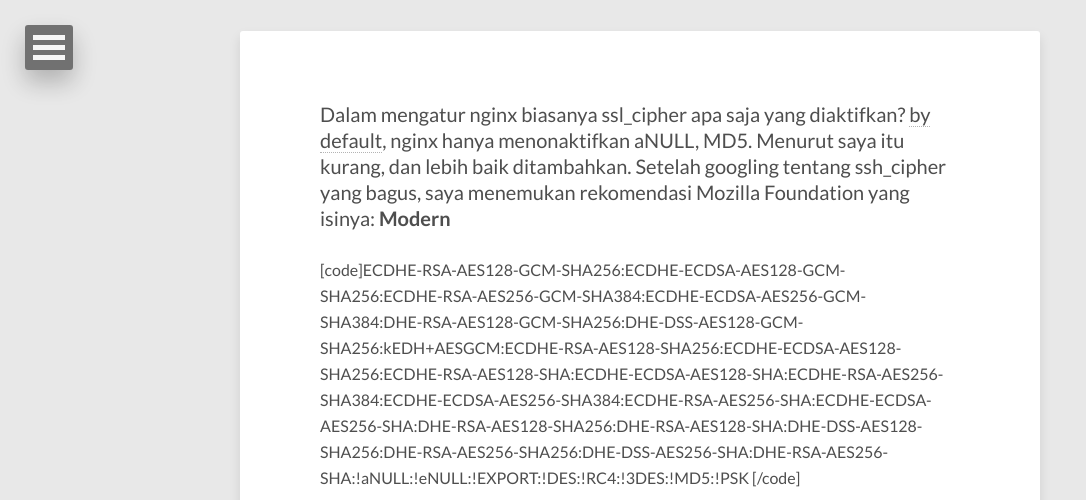
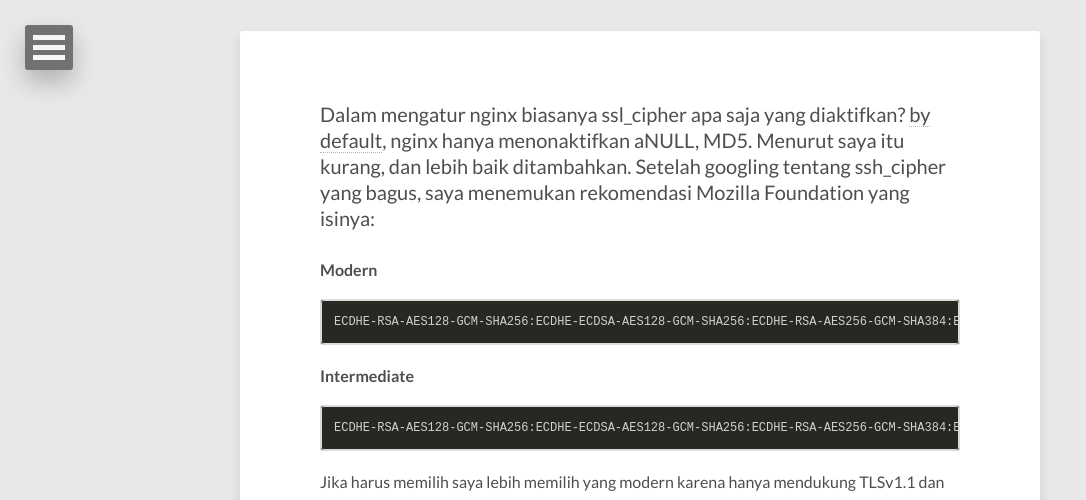
Before and after one commit to udienz/udienz.github.io, a Jekyll site: the page built from _posts/2015-04-12-ssl_cipher-di-nginx.markdown, in a window 1280 px wide and 1400 px high, scrolled down 195 px. Shown: the top 500 px of the window, without its empty margins (0-1086 px from the left). Built offline with Jekyll 4.4.1, drawn with Linux system fonts in a browser that asks for light colours; nearby versions of some CDN libraries; comment, search, counter and statistics services are not loaded; some of the changed text lies outside the part shown.

Commit message:
update markdown format

````diff
--- a/_posts/2015-04-12-ssl_cipher-di-nginx.markdown
+++ b/_posts/2015-04-12-ssl_cipher-di-nginx.markdown
@@ -14,14 +14,18 @@ tags:
 ---
 
 Dalam mengatur nginx biasanya ssl_cipher apa saja yang diaktifkan? [by default](http://nginx.org/en/docs/http/ngx_http_ssl_module.html#ssl_ciphers), nginx hanya menonaktifkan aNULL, MD5. Menurut saya itu kurang, dan lebih baik ditambahkan. Setelah googling tentang ssh_cipher yang bagus, saya menemukan rekomendasi Mozilla Foundation yang isinya:
+
 **Modern**
 
-[code]ECDHE-RSA-AES128-GCM-SHA256:ECDHE-ECDSA-AES128-GCM-SHA256:ECDHE-RSA-AES256-GCM-SHA384:ECDHE-ECDSA-AES256-GCM-SHA384:DHE-RSA-AES128-GCM-SHA256:DHE-DSS-AES128-GCM-SHA256:kEDH+AESGCM:ECDHE-RSA-AES128-SHA256:ECDHE-ECDSA-AES128-SHA256:ECDHE-RSA-AES128-SHA:ECDHE-ECDSA-AES128-SHA:ECDHE-RSA-AES256-SHA384:ECDHE-ECDSA-AES256-SHA384:ECDHE-RSA-AES256-SHA:ECDHE-ECDSA-AES256-SHA:DHE-RSA-AES128-SHA256:DHE-RSA-AES128-SHA:DHE-DSS-AES128-SHA256:DHE-RSA-AES256-SHA256:DHE-DSS-AES256-SHA:DHE-RSA-AES256-SHA:!aNULL:!eNULL:!EXPORT:!DES:!RC4:!3DES:!MD5:!PSK
-[/code]
+```
+ECDHE-RSA-AES128-GCM-SHA256:ECDHE-ECDSA-AES128-GCM-SHA256:ECDHE-RSA-AES256-GCM-SHA384:ECDHE-ECDSA-AES256-GCM-SHA384:DHE-RSA-AES128-GCM-SHA256:DHE-DSS-AES128-GCM-SHA256:kEDH+AESGCM:ECDHE-RSA-AES128-SHA256:ECDHE-ECDSA-AES128-SHA256:ECDHE-RSA-AES128-SHA:ECDHE-ECDSA-AES128-SHA:ECDHE-RSA-AES256-SHA384:ECDHE-ECDSA-AES256-SHA384:ECDHE-RSA-AES256-SHA:ECDHE-ECDSA-AES256-SHA:DHE-RSA-AES128-SHA256:DHE-RSA-AES128-SHA:DHE-DSS-AES128-SHA256:DHE-RSA-AES256-SHA256:DHE-DSS-AES256-SHA:DHE-RSA-AES256-SHA:!aNULL:!eNULL:!EXPORT:!DES:!RC4:!3DES:!MD5:!PSK
+```
 
 **Intermediate**
 
-[code]ECDHE-RSA-AES128-GCM-SHA256:ECDHE-ECDSA-AES128-GCM-SHA256:ECDHE-RSA-AES256-GCM-SHA384:ECDHE-ECDSA-AES256-GCM-SHA384:DHE-RSA-AES128-GCM-SHA256:DHE-DSS-AES128-GCM-SHA256:kEDH+AESGCM:ECDHE-RSA-AES128-SHA256:ECDHE-ECDSA-AES128-SHA256:ECDHE-RSA-AES128-SHA:ECDHE-ECDSA-AES128-SHA:ECDHE-RSA-AES256-SHA384:ECDHE-ECDSA-AES256-SHA384:ECDHE-RSA-AES256-SHA:ECDHE-ECDSA-AES256-SHA:DHE-RSA-AES128-SHA256:DHE-RSA-AES128-SHA:DHE-DSS-AES128-SHA256:DHE-RSA-AES256-SHA256:DHE-DSS-AES256-SHA:DHE-RSA-AES256-SHA:AES128-GCM-SHA256:AES256-GCM-SHA384:AES128-SHA256:AES256-SHA256:AES128-SHA:AES256-SHA:AES:CAMELLIA:DES-CBC3-SHA:!aNULL:!eNULL:!EXPORT:!DES:!RC4:!MD5:!PSK:!aECDH:!EDH-DSS-DES-CBC3-SHA:!EDH-RSA-DES-CBC3-SHA:!KRB5-DES-CBC3-SHA[/code]
+```
+ECDHE-RSA-AES128-GCM-SHA256:ECDHE-ECDSA-AES128-GCM-SHA256:ECDHE-RSA-AES256-GCM-SHA384:ECDHE-ECDSA-AES256-GCM-SHA384:DHE-RSA-AES128-GCM-SHA256:DHE-DSS-AES128-GCM-SHA256:kEDH+AESGCM:ECDHE-RSA-AES128-SHA256:ECDHE-ECDSA-AES128-SHA256:ECDHE-RSA-AES128-SHA:ECDHE-ECDSA-AES128-SHA:ECDHE-RSA-AES256-SHA384:ECDHE-ECDSA-AES256-SHA384:ECDHE-RSA-AES256-SHA:ECDHE-ECDSA-AES256-SHA:DHE-RSA-AES128-SHA256:DHE-RSA-AES128-SHA:DHE-DSS-AES128-SHA256:DHE-RSA-AES256-SHA256:DHE-DSS-AES256-SHA:DHE-RSA-AES256-SHA:AES128-GCM-SHA256:AES256-GCM-SHA384:AES128-SHA256:AES256-SHA256:AES128-SHA:AES256-SHA:AES:CAMELLIA:DES-CBC3-SHA:!aNULL:!eNULL:!EXPORT:!DES:!RC4:!MD5:!PSK:!aECDH:!EDH-DSS-DES-CBC3-SHA:!EDH-RSA-DES-CBC3-SHA:!KRB5-DES-CBC3-SHA
+```
 
 Jika harus memilih saya lebih memilih yang modern karena hanya mendukung TLSv1.1 dan TLSv1.2 yang tentunya lebih secure. Masalahnya adalah ketika saya test di [Qualys SSL](https://www.ssllabs.com/ssltest) test, saya hanya mendapatkan 95% untuk cipher_strength :( (lihat gambar)
 
@@ -33,9 +37,9 @@ Setelah membaca [dokumentasi ](https://www.ssllabs.com/downloads/SSL_Server_Rati
 
 
 
-[code]
+```
   ssl_ciphers               ECDHE-RSA-AES256-GCM-SHA384:ECDHE-ECDSA-AES256-GCM-SHA384:ECDHE-RSA-AES256-SHA384:ECDHE-ECDSA-AES256-SHA384:ECDHE-RSA-AES256-SHA:ECDHE-ECDSA-AES256-SHA:DHE-RSA-AES256-GCM-SHA384:DHE-RSA-AES256-GCM-SHA:DHE-RSA-AES256-SHA256:DHE-RSA-AES256-SHA:!aNULL:!eNULL:!LOW:!3DES:!MD5:!EXP:!PSK:!SRP:!DSS;
-[/code]
+```
 
 Hasilnya sekarang saya dapat 100% untuk cipher strength.
 
````
Also changed, not shown: _posts/2015-04-12-ocsp-stapling-di-nginx.markdown (+3 -4 lines), images/ocsp.png (added).
